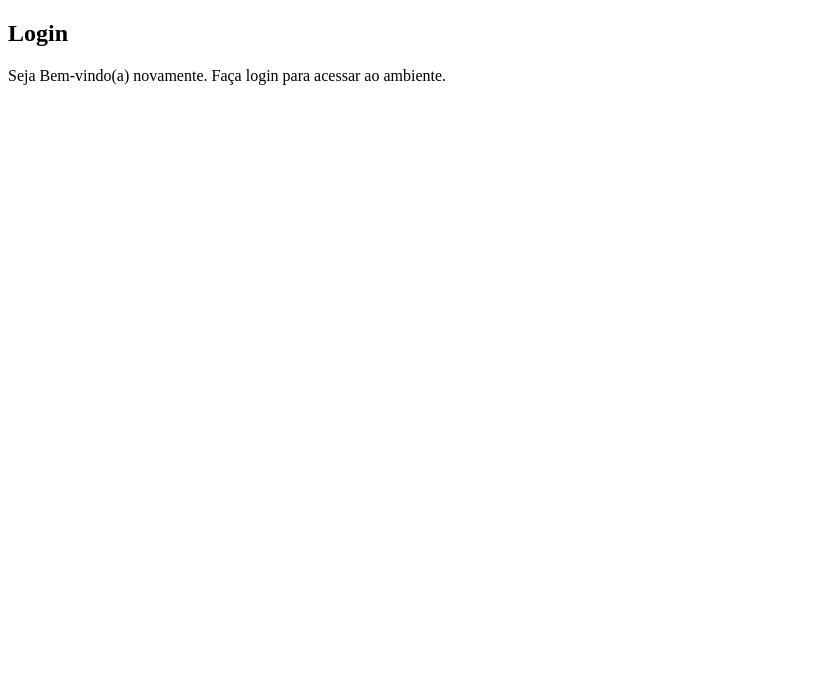
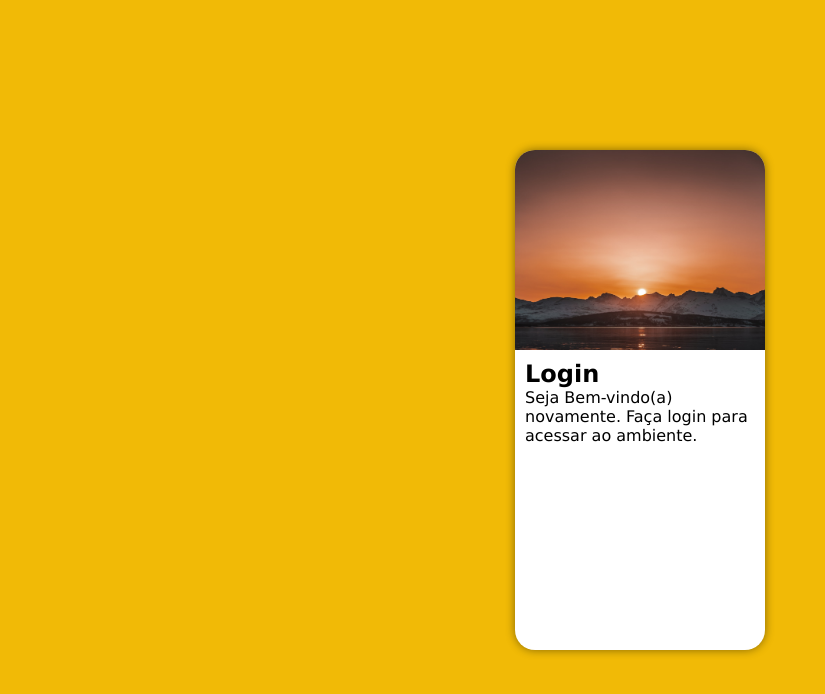
Before and after one commit to automaticprograming/Projeto-login, a plain HTML site: page index.html in a window 1280 px wide. Shown: the whole page, without its empty margins (0-825 px from the left). Drawn offline with Linux system fonts and the light colour scheme.

Commit message:
estilizando

```diff
--- a/Esilos/style.css
+++ b/Esilos/style.css
@@ -4,5 +4,49 @@
 Color Palets
  Verde: #49a09d;
  lilás: #5f2c82;
+*/
 
-*/
+
+*{
+    font-family: Verdana, Geneva, Tahoma, sans-serif;
+    padding: 0px;
+    margin: 0px;
+    box-sizing: border-box;
+}
+
+body, html{
+    background-color:  #f1ba06 ;
+    height: 100vh;
+    width: 100vw;
+}
+
+main{
+    position: relative;
+    height: 100vh;
+    width: 100vw;
+}
+
+section#login{
+    position: absolute;
+    top: 50%;
+    left: 50%;
+    transform: translate(-50%, -50%);
+    overflow: hidden;
+
+    background-color: white;
+    width: 250px;
+    height: 500px;
+    border-radius: 20px;
+    box-shadow: 0px 0px 10px rgba(0, 0, 0, 0.450);
+}
+
+section#login > div#imagem{
+    display: block;
+    background: #f1ba06 url(../Imagens/son2.jpg) no-repeat;
+    height: 200px;
+    background-size: cover;
+}
+section#login > div#formulario {
+    display: block;
+    padding: 10px;
+}
```
